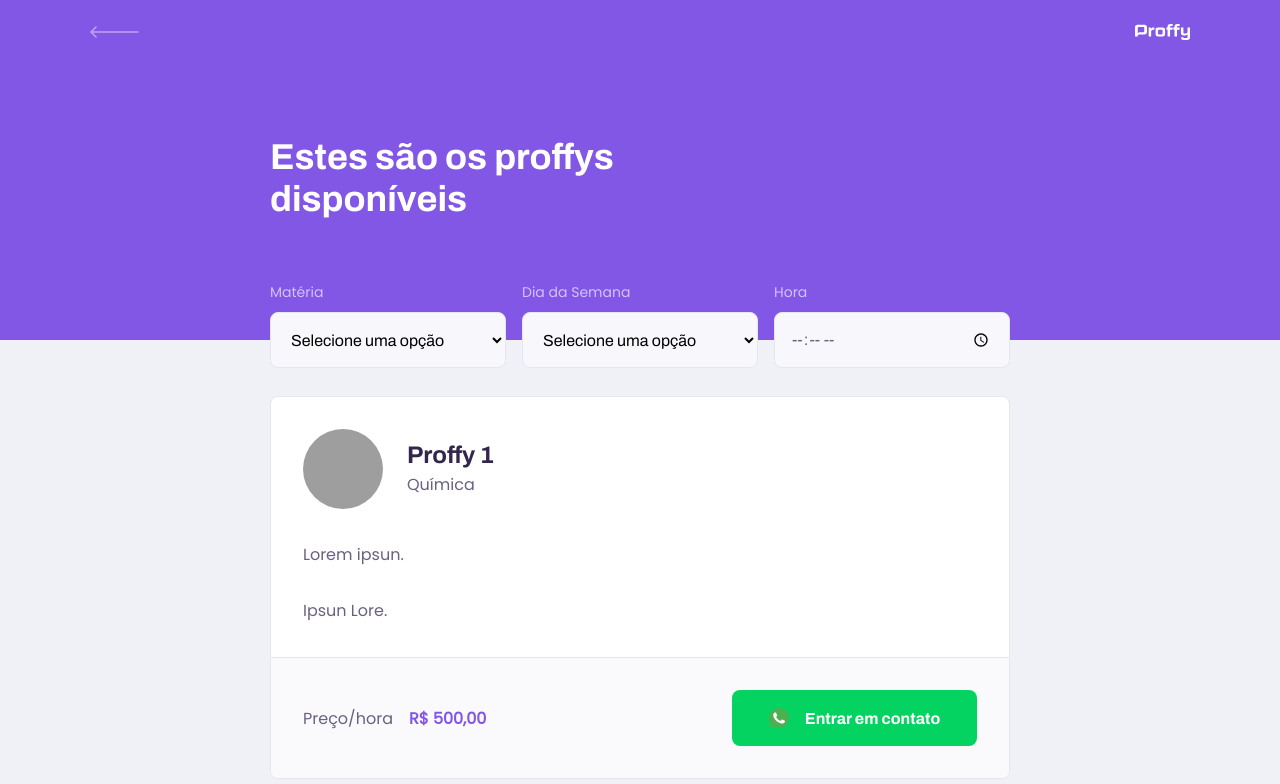
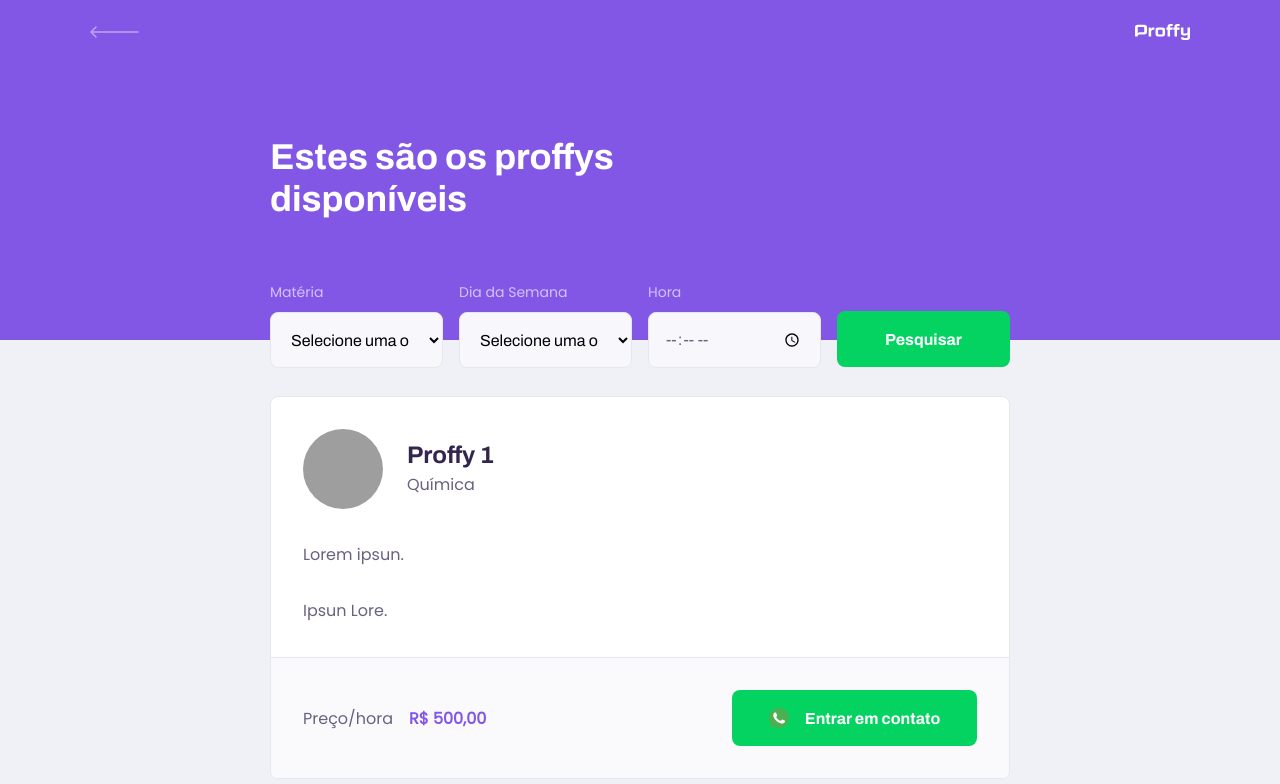
Before and after one commit to VieiraVitor/nlw-proffy, a React (Create React App) app in the folder web/: page /study in a window 1280 px wide. Shown: the top 784 px of the page. Built offline with nearby package versions, Linux system fonts and the light colour scheme; grey boxes are pictures that could not be loaded.

Commit message:
style: adiciona botão pesquisar

```diff
--- a/web/src/pages/TeacherList/index.tsx
+++ b/web/src/pages/TeacherList/index.tsx
@@ -42,6 +42,10 @@
                         ]}
                     />
                     <Input type="time" name="time" label="Hora" />
+
+                    <button type="submit">
+                        Pesquisar
+                    </button>
                 </form>
             </PageHeader>
 
--- a/web/src/pages/TeacherList/style.css
+++ b/web/src/pages/TeacherList/style.css
@@ -16,13 +16,34 @@
     width: 90%;
 }
 
+#search-teachers button {
+    width: 100%;
+    height: 5.6rem;
+    background: var(--color-secundary);
+    color: var(--color-button-text);
+    border: 0;
+    border-radius: 0.8rem;
+    cursor: pointer;
+    font: 700 1.6rem Archivo;
+    display: flex;
+    align-items: center;
+    justify-content: center;
+    text-decoration: none;
+    transition: background-color 0.2s;
+    margin-top: 3.2rem;
+}
+
+#search-teachers button:hover {
+    background: var(--color-secundary-dark);
+}
+
 @media (min-width: 700px) {
     #page-teacher-list {
         max-width: 100%;
     }
     #search-teachers {
         display: grid;
-        grid-template-columns: repeat(3, 1fr);
+        grid-template-columns: repeat(4, 1fr);
         column-gap: 16px;
         position: absolute;
         bottom: -28px;
```
